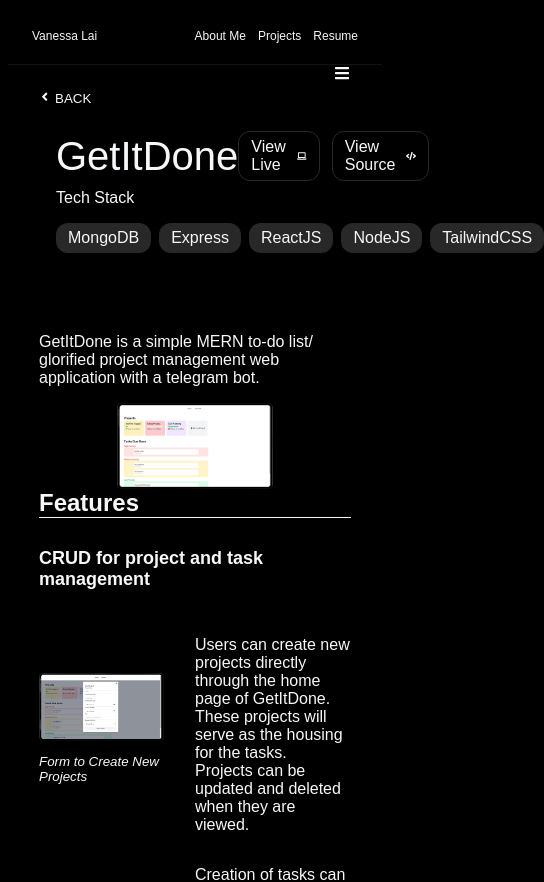
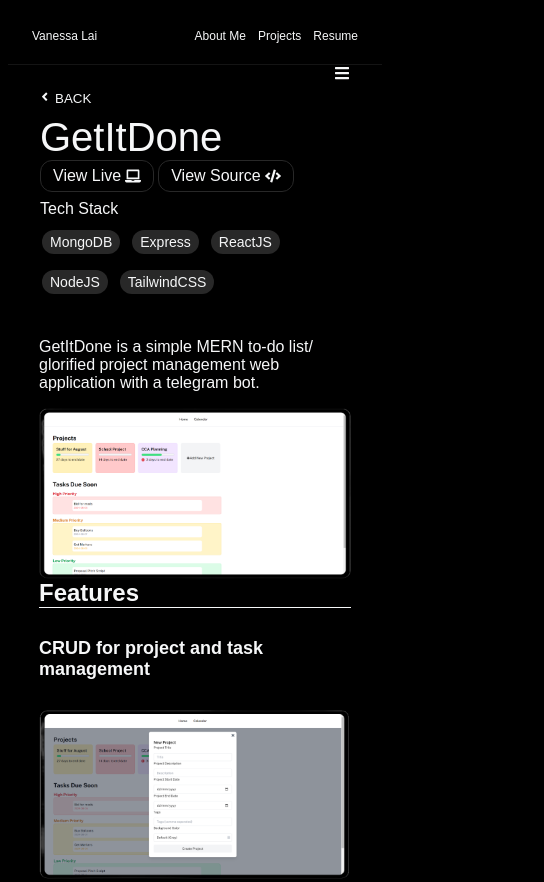
Before and after one commit to vanesssalai/portfolio, a React (Vite) app: page /getitdone in a window 390 px wide. Shown: the top 882 px of the page, 544 px wide, since content can reach past the window. Built offline with nearby package versions, Linux system fonts and the light colour scheme; a web font is replaced by a local one.

Commit message:
Projects reactive

```diff
--- a/src/pages/Projects/GetItDone/GetItDone.css
+++ b/src/pages/Projects/GetItDone/GetItDone.css
@@ -124,3 +124,22 @@
         color: #20A4F3;
     }
 }
+
+@media screen and (max-width: 768px) {
+    .GetItDone-content {
+        padding-top: 0;
+    }
+
+    .gid-landing {
+        max-width: 100%;
+    }
+
+    .image-desc-container {
+        flex-direction: column;
+    }
+
+    .gid-new-container {
+        max-width: 100%;
+        align-items: center;
+    }
+}
--- a/src/pages/Projects/GetItDone/GetItDone.jsx
+++ b/src/pages/Projects/GetItDone/GetItDone.jsx
@@ -131,7 +131,6 @@ export default function GetItDone() {
                             <li> /joke to get a random joke</li>
                         </p>
                     </div>
-                    <p>Used Google API for login and calendar.</p>
                     <a className="project-links" id="er">Entity-Relationship Diagram</a>
                     <p>image will go here</p>
                     <a className="project-links" id="conclusion">Conclusion</a>
--- a/src/pages/Projects/ProjectsPage.css
+++ b/src/pages/Projects/ProjectsPage.css
@@ -94,3 +94,36 @@
     min-height: 16px;
     width: 16px;
 }
+
+@media screen and (max-width: 768px) {
+    .project-content-container {
+        max-width: 80vw;
+        flex-direction: column;
+        padding: 8px 8px 0 8px;
+    }
+
+    .project-header {
+        flex-direction: column;
+        justify-content: flex-start;
+        align-items: flex-start;
+    }
+
+    .redirect-links, .redirect-links a {
+        gap: 4px;
+    }
+
+    .tech-stack {
+        .tech-stack-stack {
+            justify-content: flex-start;
+            display: flex;
+            flex-direction: row;
+            flex-wrap: wrap;
+
+            p {
+                font-size: 14px;
+                padding: 4px 8px;
+                margin: 4px 2px;
+            }
+        }
+    }
+}
```
Also changed, not shown: src/pages/Projects/ProjectsPage.jsx (indentation only).
